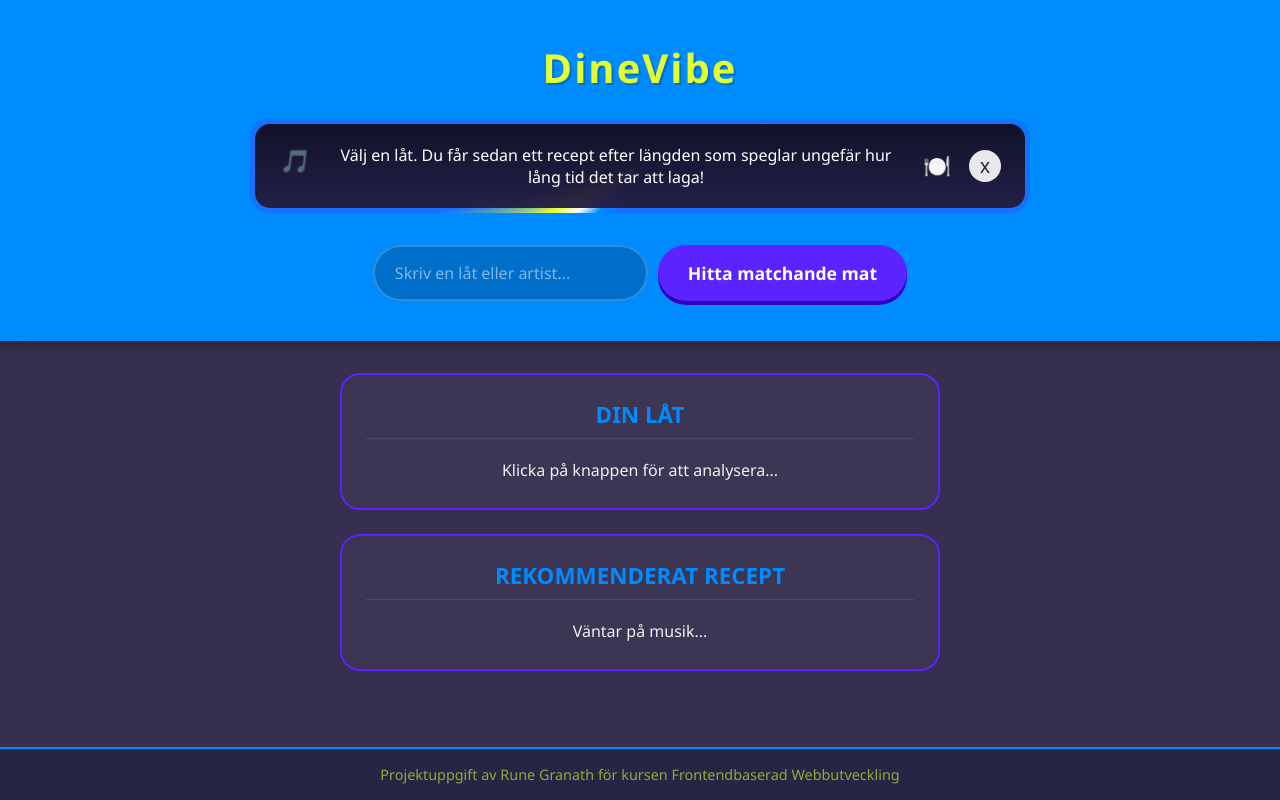
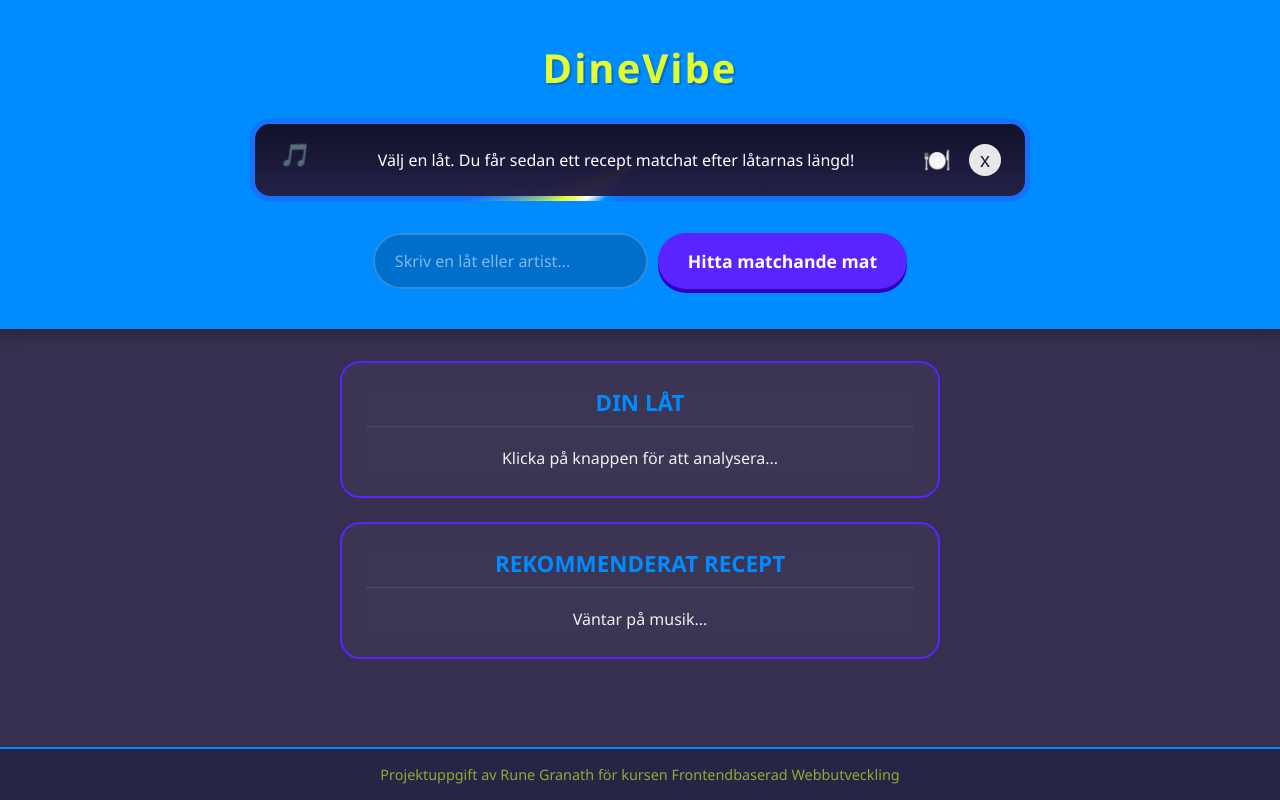
Before and after one commit to runegranath/Projekt-FB-W, a website built with Vite: page index.html in a window 1280 px wide. Built offline with nearby package versions, Linux system fonts and the light colour scheme.

```diff
--- a/index.html
+++ b/index.html
@@ -16,8 +16,7 @@
       <span class="intro-icon intro-icon--music">🎵</span>
 
       <p>
-        Välj en låt. Du får sedan ett recept efter längden som speglar
-        ungefär hur lång tid det tar att laga!
+        Välj en låt. Du får sedan ett recept matchat efter låtarnas längd!
       </p>
 
       <span class="intro-icon intro-icon--food">
```
